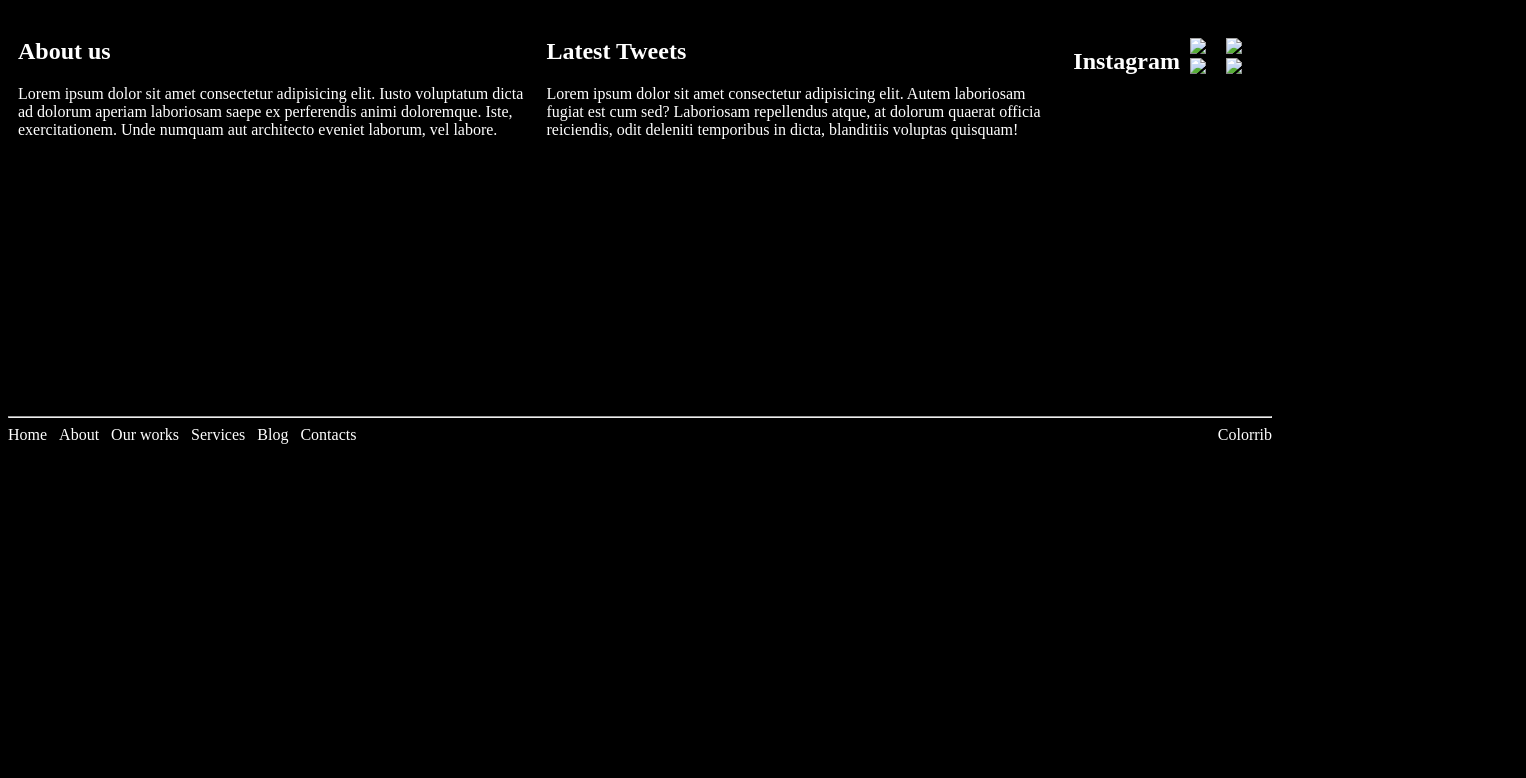
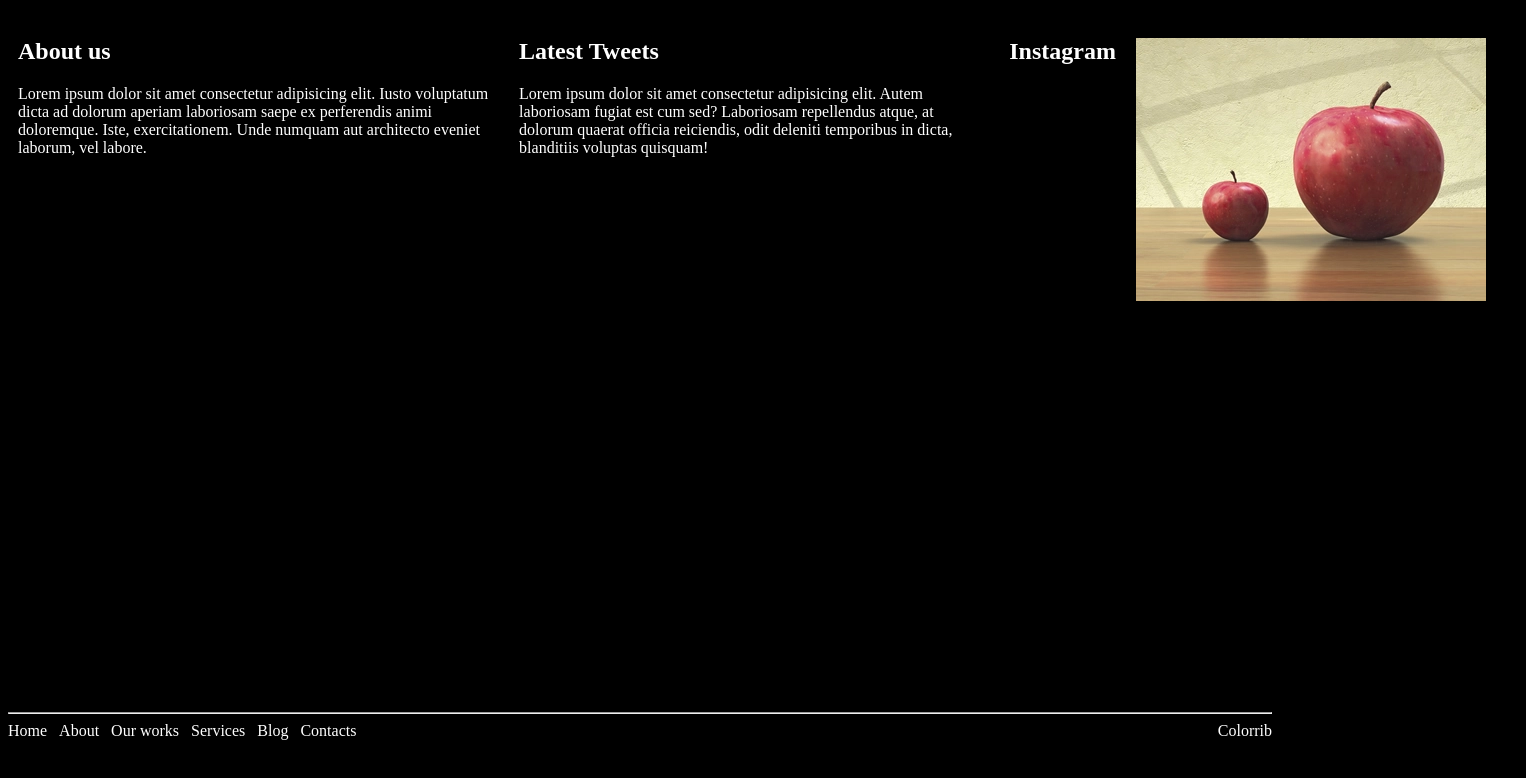
Before and after one commit to AbenezerGenanaw/AbenezerGenanaw.github.io, a plain HTML site: page layout/layout.html in a window 1280 px wide. Shown: the whole page, 1526 px wide, since content can reach past the window. Drawn offline with Linux system fonts and the light colour scheme.

Commit message:
Recipiefinal

```diff
--- a/layout/layout.html
+++ b/layout/layout.html
@@ -23,16 +23,16 @@
             <p>Lorem ipsum dolor sit amet consectetur adipisicing elit. Autem laboriosam fugiat est cum sed? Laboriosam repellendus atque, at dolorum quaerat officia reiciendis, odit deleniti temporibus in dicta, blanditiis voluptas quisquam!</p>
         </div>
         <div class="c3-1">
+            <h2>Instagram</h2>
+        <div class ="imagediv">
 
-        <div class ="imagediv">
-            <h2>Instagram</h2>
             <div class="mypic1">
-                <img src="image1.png">
-                <img src="image1.png">
+                <img src="big_small_.webp">
+                <img src="">
             </div>
             <div class="mypic2">
-                <img src="image1.png">
-                <img src="image1.png">
+                <img src="">
+                <img src="">
             </div>
         </div>
 
--- a/layout/style.css
+++ b/layout/style.css
@@ -60,4 +60,5 @@ c3{
 
 .imagediv{
     display: flex;
+
 }
```
